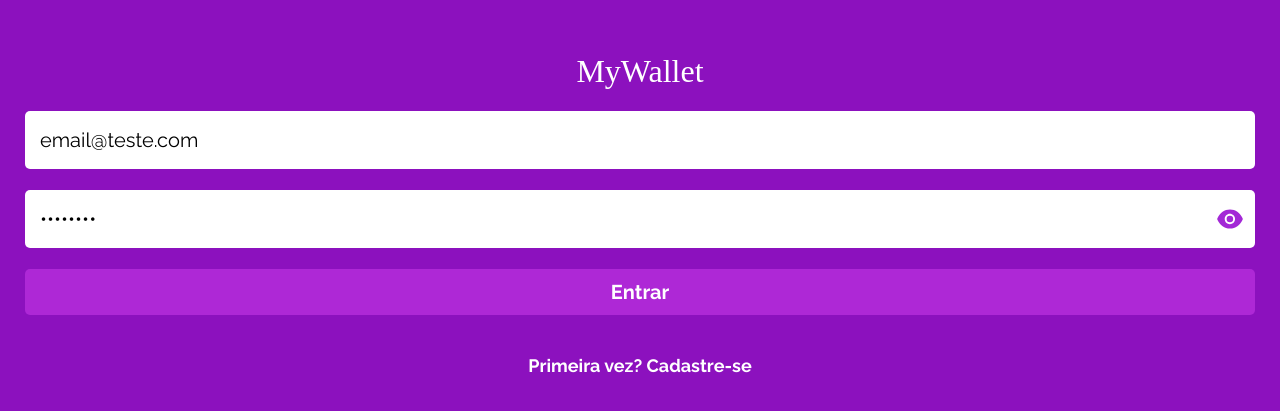
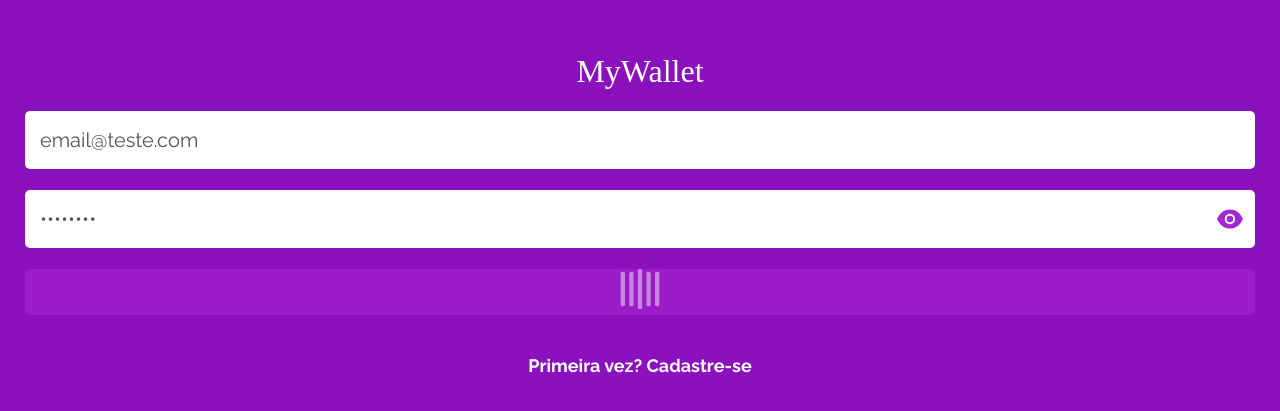
Before and after one commit to glappsmobile/my-wallet-front, a React (Create React App) app: page /sign-in in a window 1280 px wide. Shown: the part 185-596 px from the top of the page. Built offline with nearby package versions, Linux system fonts and the light colour scheme; a web font is replaced by a local one.

Commit message:
updated Button spinner

```diff
--- a/package.json
+++ b/package.json
@@ -13,6 +13,7 @@
     "react": "^17.0.2",
     "react-dom": "^17.0.2",
     "react-icons": "^4.3.1",
+    "react-loader-spinner": "^4.0.0",
     "react-router-dom": "^5.3.0",
     "react-scripts": "4.0.3",
     "react-spinners-css": "^2.0.1",
--- a/src/components/SignIn/SignIn.jsx
+++ b/src/components/SignIn/SignIn.jsx
@@ -1,7 +1,6 @@
 import styled from 'styled-components';
 import { Link, useHistory } from 'react-router-dom';
 import React, { useState } from 'react';
-import { Ellipsis } from 'react-spinners-css';
 import Button from '../shared/Button';
 import Input from '../shared/Input';
 import Form from '../shared/Form';
@@ -18,7 +17,7 @@ const SignIn = () => {
     password: '12345678',
   });
   const [errors, setErrors] = useState({});
-  const [isLoading, setIsLoading] = useState(false);
+  const [isLoading, setIsLoading] = useState(true);
 
   const SignInRequest = (e) => {
     e.preventDefault();
@@ -36,7 +35,6 @@ const SignIn = () => {
           setErrors({ ...errors, general: 'Email ou senha incorretos' });
         }
 
-        console.log(error.response.status);
         setIsLoading(false);
       });
   };
@@ -76,13 +74,9 @@ const SignIn = () => {
           password
         />
 
-        <ActionButton type="submit" disabled={isLoading}>
-          {isLoading ? (
-            <Ellipsis color="white" />
-          ) : (
-            'Entrar'
-          )}
-        </ActionButton>
+        <Button isLoading={isLoading} type="submit">
+          Entrar
+        </Button>
       </Form>
       <Group marginTop="huge">
         <Link to="/sign-up">
@@ -93,10 +87,6 @@ const SignIn = () => {
     </Container>
   );
 };
-
-const ActionButton = styled(Button)`
-    height: 46px;
-`;
 
 const ErrorText = styled.span`
     color: tomato;
--- a/src/components/shared/Button.js
+++ /dev/null
@@ -1,34 +0,0 @@
-import styled from 'styled-components';
-
-const Button = styled.button`
-    width: 100%;
-    min-height: 46px;
-    border-radius: 5px;
-    border: none;
-    background-color: #ae28d6;
-    color: white;
-    font-weight: bold;
-    font-size: 20px;
-    font-family: "Raleway", sans-serif;
-    display: flex;
-    justify-content: center;
-    align-items: center;
-    cursor: pointer;
-    -webkit-user-select: none; /* Safari */
-    -moz-user-select: none; /* Firefox */
-    -ms-user-select: none; /* IE10+/Edge */
-    user-select: none; /* Standard */
-    -webkit-tap-highlight-color: transparent;
-    -webkit-touch-callout: none;
-    -webkit-user-select: none;
-    -khtml-user-select: none;
-    -moz-user-select: none;
-    -ms-user-select: none;
-    user-select: none;
-
-    &:disabled {
-       opacity: 0.5;
-    }
-`;
-
-export default Button;
--- /dev/null
+++ b/src/components/shared/Button.jsx
@@ -0,0 +1,92 @@
+import React from 'react';
+import styled from 'styled-components';
+import PropTypes from 'prop-types';
+import Loader from 'react-loader-spinner';
+import flexify from '../../styles/utils/flexify';
+
+const Button = ({
+  isLoading, children, ...otherProps
+}) => (
+  <StyledButton
+    {...otherProps}
+    isLoading={isLoading}
+    disabled={isLoading}
+  >
+    {isLoading ? (
+      <Loader
+        type="Bars"
+        color="#fff"
+        height={40}
+        width={100}
+      />
+    ) : (
+      children
+    )}
+  </StyledButton>
+);
+/*    > div {
+      ${flexify()}
+      width: 20px;
+      min-height: '';
+      height: fit-content;;
+      background-color: red;
+      position: relative;
+      div {
+        height: 20px;
+      }
+    } */
+
+Button.propTypes = {
+  isLoading: PropTypes.bool,
+  children: PropTypes.oneOfType([
+    PropTypes.arrayOf(PropTypes.any),
+    PropTypes.string,
+  ]),
+};
+
+Button.defaultProps = {
+  isLoading: false,
+  children: '',
+};
+
+const StyledButton = styled.button`
+    ${flexify()}
+    height: 46px;
+    width: 100%;
+    border-radius: 5px;
+    border: none;
+    background-color: #ae28d6;
+    color: white;
+    font-weight: bold;
+    font-size: 20px;
+    font-family: "Raleway", sans-serif;
+    cursor: ${({ isLoading }) => (isLoading ? 'not-allowed' : 'pointer')};
+    opacity: ${({ isLoading }) => (isLoading ? '0.5' : '1')};
+
+    & {
+      :hover {
+        filter: brightness(1.1);
+      }
+      :disabled {
+        opacity: 0.5;
+      }
+
+      * {
+        cursor: inherit;
+      }
+    }
+
+    -webkit-user-select: none; /* Safari */
+    -moz-user-select: none; /* Firefox */
+    -ms-user-select: none; /* IE10+/Edge */
+    user-select: none; /* Standard */
+    -webkit-tap-highlight-color: transparent;
+    -webkit-touch-callout: none;
+    -webkit-user-select: none;
+    -khtml-user-select: none;
+    -moz-user-select: none;
+    -ms-user-select: none;
+    user-select: none;
+`;
+
+export default Button;
```
Also changed, not shown: 1 other file (tests, documents, lock files or other folders).
